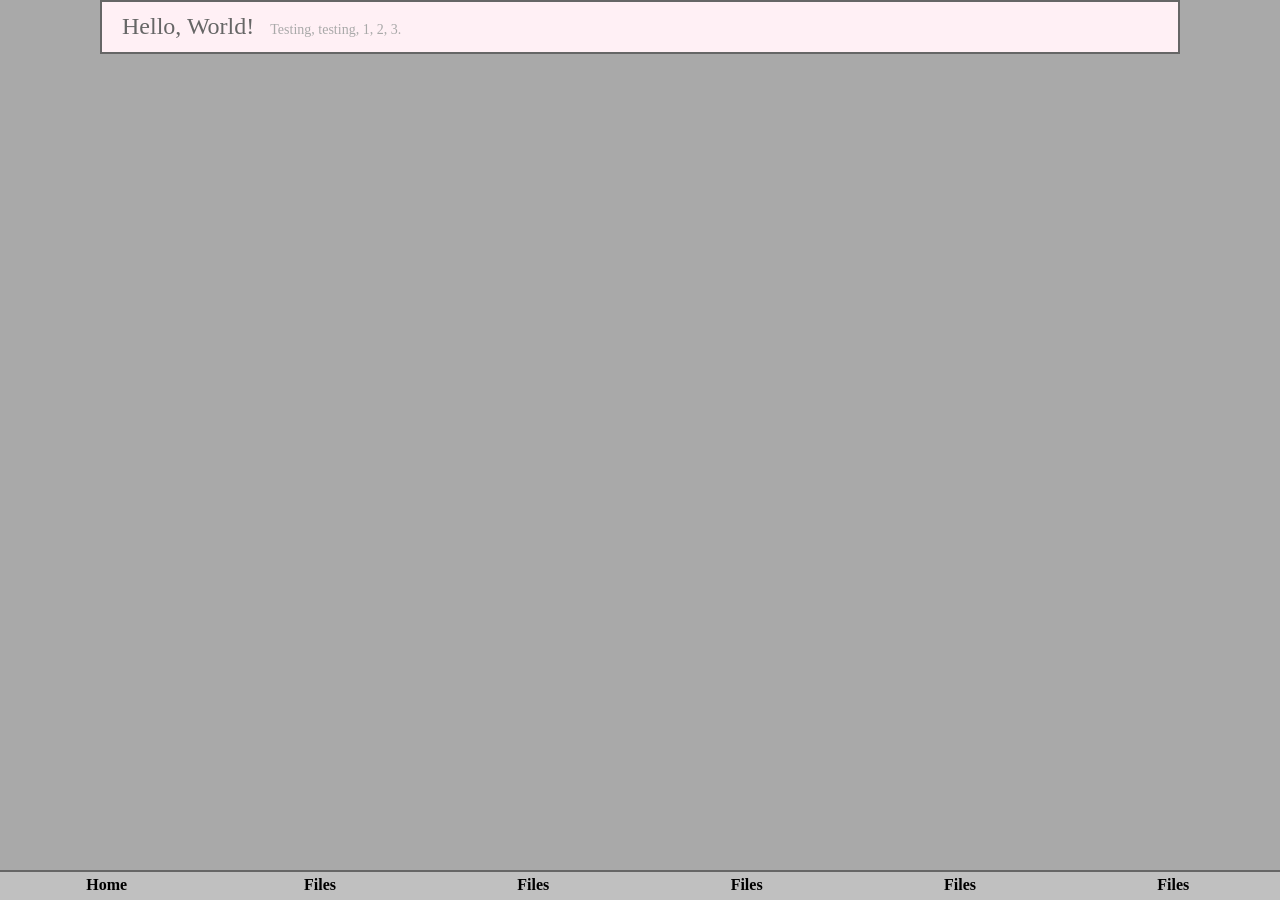
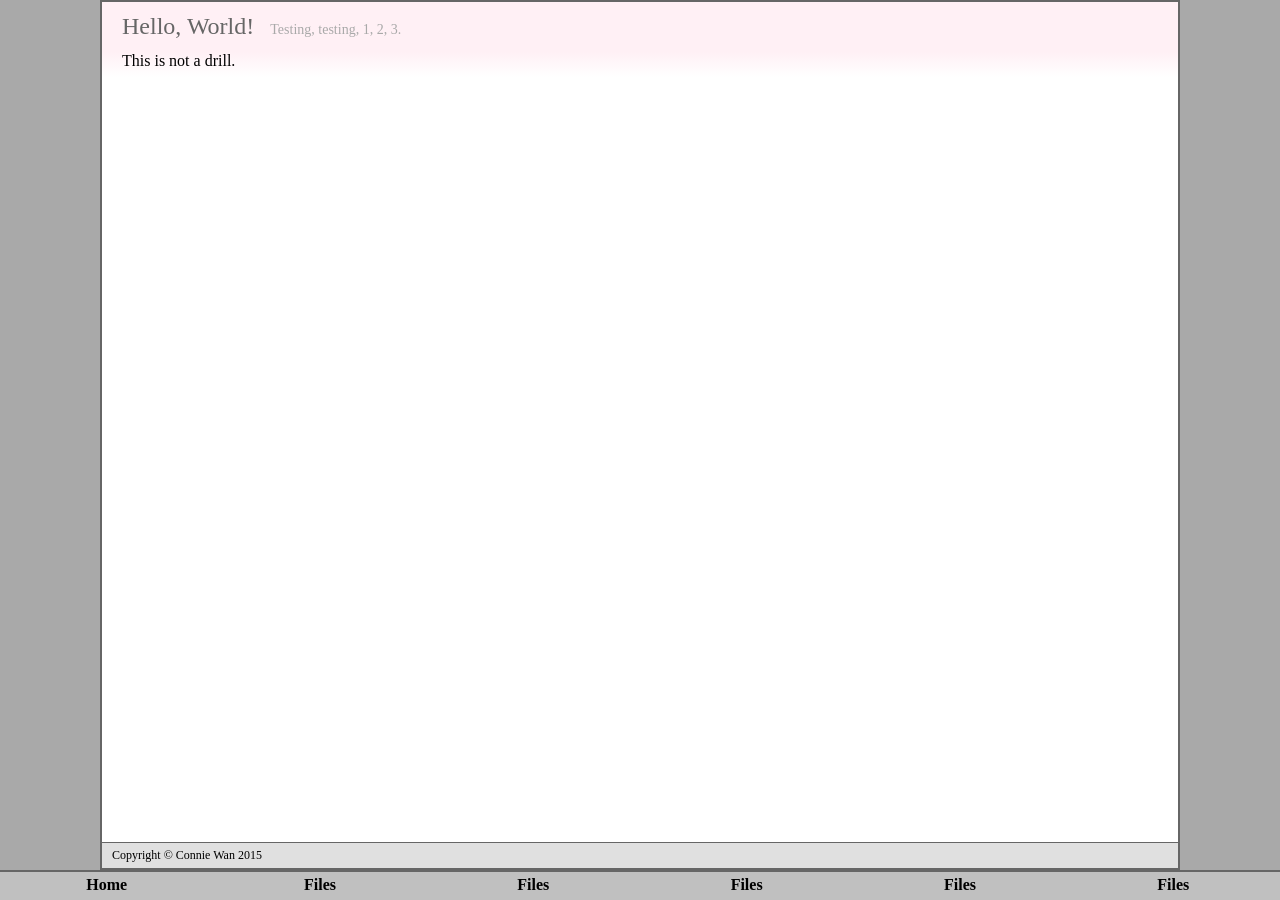
Before and after one commit to conniew/conniew.github.io, a Jekyll site: the page built from _words/hello_world.html, in a window 1280 px wide. Built offline with Jekyll 4.4.1, drawn with Linux system fonts in a browser that asks for light colours.

Commit message:
Corrected stupid typo. Sigh.

```diff
--- a/_layouts/post.html
+++ b/_layouts/post.html
@@ -6,7 +6,7 @@
 <body>
   <div id="content">
 
-    <div class="preview" style="height: calc(100%, 4px)">
+    <div class="preview" style="height: calc(100% - 4px);">
       <div class="heading" style="pointer-events: none;">
         <span class="title"> {{ page.title }} </span>
         <span class="subtitle"> {{ page.subtitle }} </span>
```
